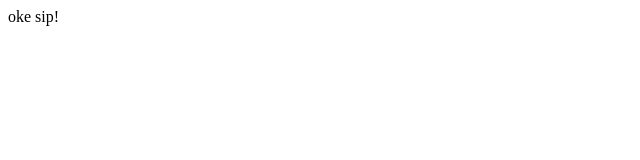
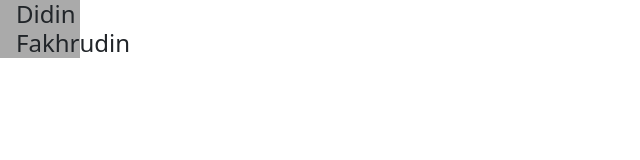
Before and after one commit to ghostvar/ghostvar.github.io, a plain HTML site: page index.html in a window 1280 px wide. Shown: the whole page, without its empty margins (0-640 px from the left). Drawn offline with Linux system fonts and the light colour scheme.

Commit message:
trigger page

```diff
--- a/index.html
+++ b/index.html
@@ -1 +1,60 @@
-oke sip!
+<!DOCTYPE html>
+<html lang="en">
+
+<head>
+  <meta charset="UTF-8">
+  <meta http-equiv="X-UA-Compatible" content="IE=edge">
+  <meta name="viewport" content="width=device-width, initial-scale=1.0">
+  <title></title>
+  <style>
+    html,
+    body {
+      padding: 0;
+      margin: 0;
+      font-family: system-ui, -apple-system, "Segoe UI", Roboto, "Helvetica Neue", Arial, "Noto Sans", "Liberation Sans", sans-serif, "Apple Color Emoji", "Segoe UI Emoji", "Segoe UI Symbol", "Noto Color Emoji";
+      font-size: 1rem;
+      font-weight: 400;
+      line-height: 1.5;
+      color: #212529;
+      background-color: #fff;
+      user-select: none;
+      -webkit-text-size-adjust: 100%;
+      -webkit-tap-highlight-color: transparent;
+    }
+
+    h2 {
+      margin-top: 0;
+      margin-bottom: .5rem;
+      font-weight: 500;
+      line-height: 1.2;
+    }
+
+    *,
+    ::after,
+    ::before {
+      box-sizing: border-box;
+    }
+
+    .brand {
+      background-color: #aaa;
+      max-width: 3em;
+      padding: 0 1em;
+      transition: max-width 300ms;
+      cursor: default;
+    }
+
+    .brand:hover {
+      max-width: 5em;
+    }
+  </style>
+</head>
+
+<body>
+  <nav>
+    <div class="brand">
+      <h2>Didin Fakhrudin</h2>
+    </div>
+  </nav>
+</body>
+
+</html>
```
